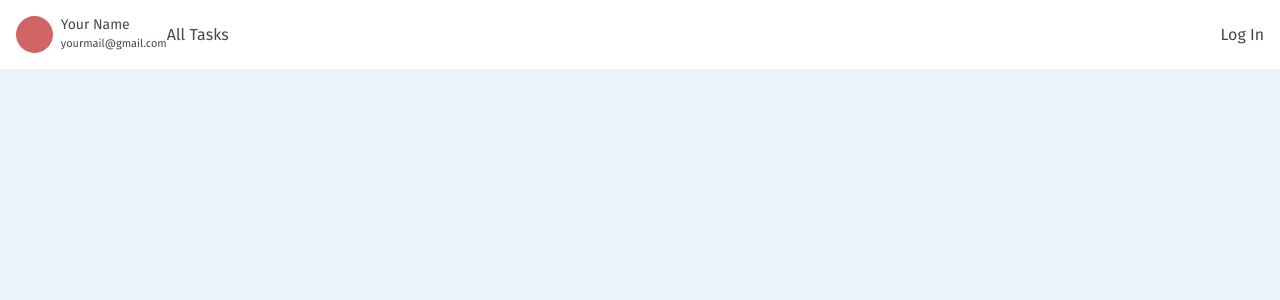
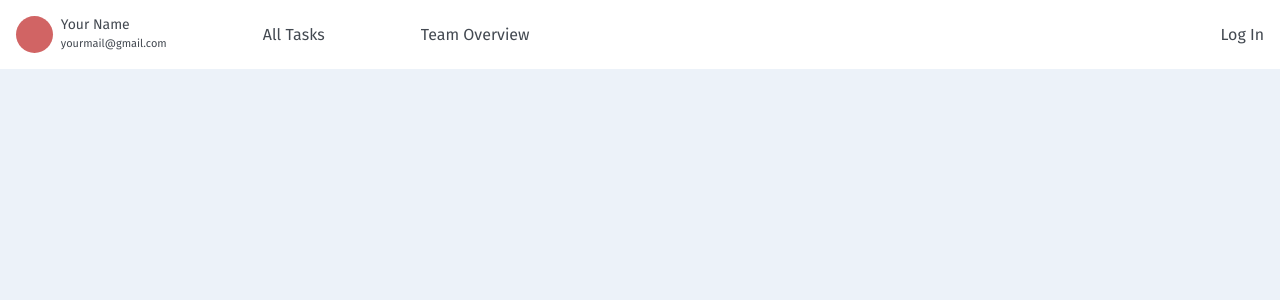
Before and after one commit to Eorime/Task-Manager, a React (Vite) app in the folder task-manager-front/: page / in a window 1280 px wide. Shown: the top 300 px of the page. Built offline with nearby package versions, Linux system fonts and the light colour scheme.

Commit message:
Working on navigation

```diff
--- a/task-manager-front/src/components/common/navigation/Navigation.jsx
+++ b/task-manager-front/src/components/common/navigation/Navigation.jsx
@@ -28,6 +28,9 @@
 				<StyledLink>
 					<NavText>All Tasks</NavText>
 				</StyledLink>
+				<StyledLink>
+					<NavText>Team Overview</NavText>
+				</StyledLink>
 			</NavASide>
 			{/* //not loggedin? login, else log out */}
 			<StyledLink>
--- a/task-manager-front/src/components/common/navigation/styles.js
+++ b/task-manager-front/src/components/common/navigation/styles.js
@@ -18,6 +18,7 @@
 export const NavASide = styled.div`
 	display: flex;
 	align-items: center;
+	gap: 6rem;
 `;
 
 export const NavText = styled.span`
```
